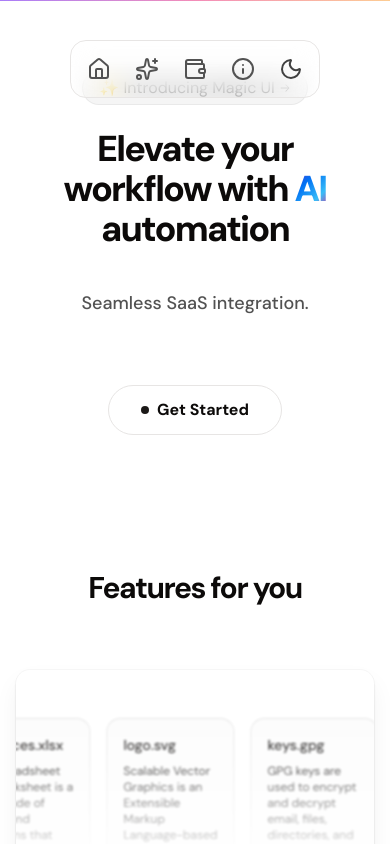
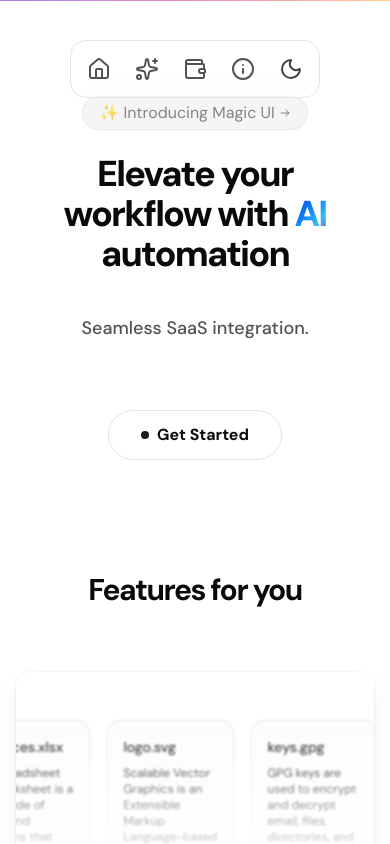
Before and after one commit to namanbarkiya/niya-saas-template, a Next.js app: page / in a window 390 px wide. Shown: the top 844 px of the page. Built offline with nearby package versions, Linux system fonts and the light colour scheme.

Commit message:
padding for mobile

```diff
--- a/components/Hero.tsx
+++ b/components/Hero.tsx
@@ -8,7 +8,7 @@ import { cn } from "@/lib/utils";
 
 export default function Hero() {
     return (
-        <section className="relative flex min-h-[60vh] flex-col items-center justify-center px-4 py-12 overflow-hidden">
+        <section className="relative flex min-h-[60vh] flex-col items-center justify-center px-4 pt-24 pb-12 overflow-hidden">
             {/* <BlurredCircleBg
                 size="h-[32rem] w-[32rem]"
                 position="left-1/2 top-1/3 -translate-x-1/5 -translate-y-1/2"
```
